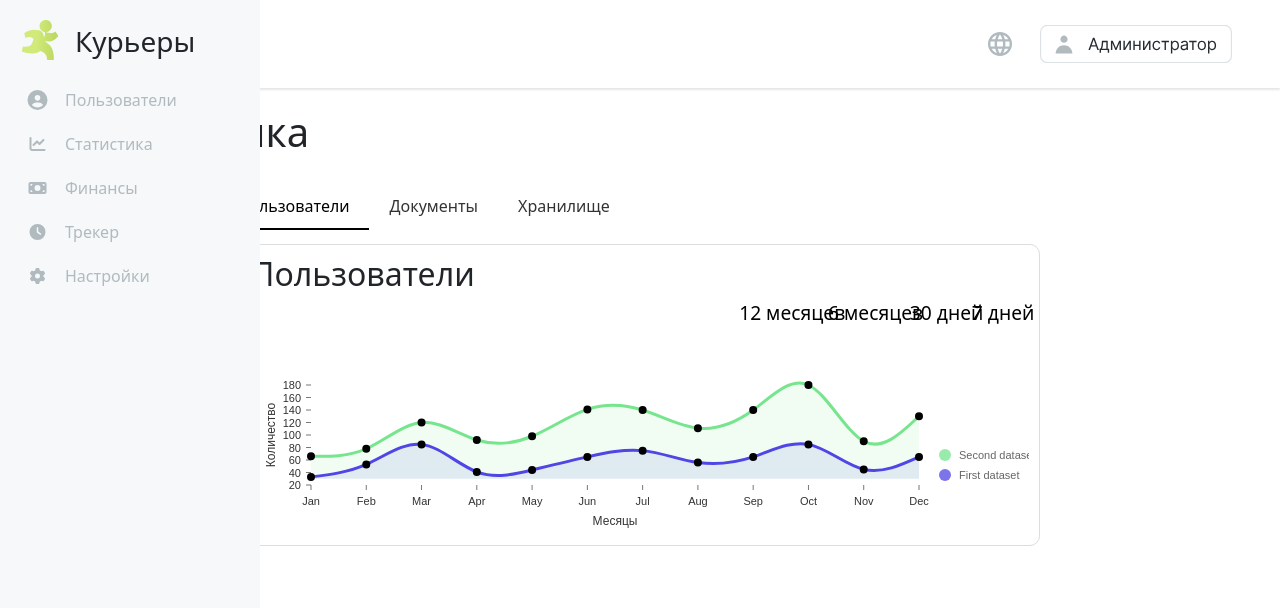
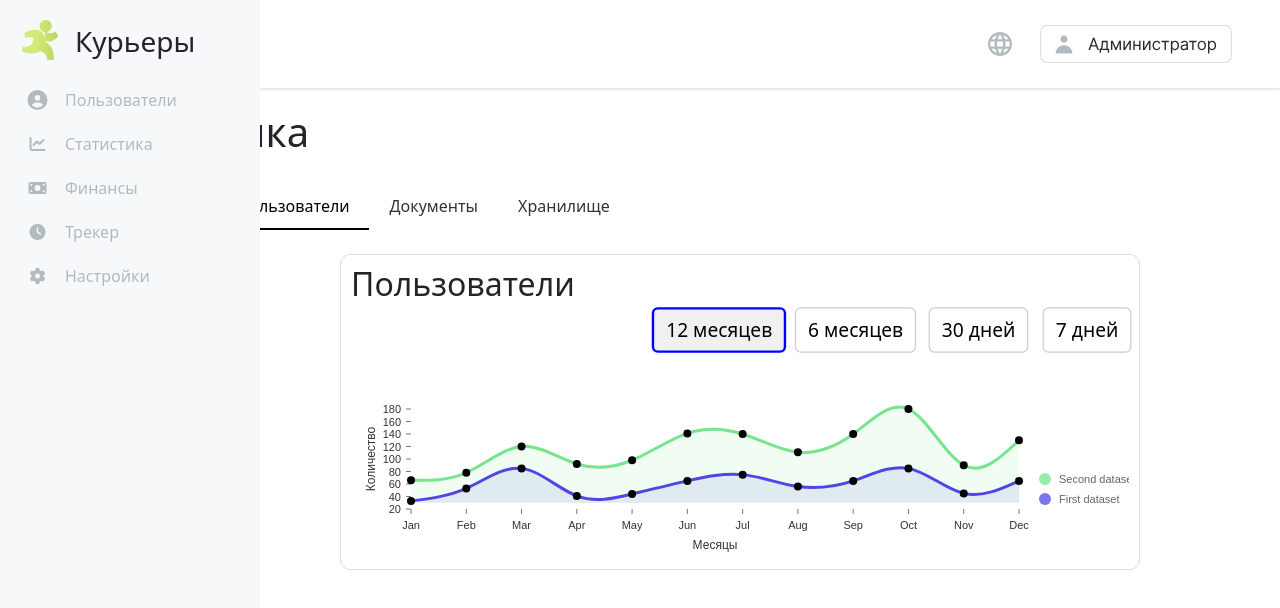
Before and after one commit to the1danie/DeliveryAppReact, a React (Vite) app: page /statistics in a window 1280 px wide. Shown: the top 608 px of the page. Built offline with nearby package versions, Linux system fonts and the light colour scheme.

Commit message:
made statistics without information

```diff
--- a/src/components/Statistics/Main/SubCategory/TopGraph.jsx
+++ b/src/components/Statistics/Main/SubCategory/TopGraph.jsx
@@ -88,18 +88,90 @@ const App = () => {
   };
 
   return (
-      <div style={{ padding: "10px", borderRadius: "10px", border: "1px solid #ddd", maxWidth: "800px", margin: "auto" }}>
+    <div
+      style={{
+        display: "flex",
+        justifyContent: "flex-start",
+        padding: "10px",
+        marginLeft: "330px",
+      }}
+    >
+      <div
+        style={{
+          padding: "10px",
+          borderRadius: "10px",
+          border: "1px solid #ddd",
+          maxWidth: "800px",
+          width: "90%", // Adjust the width as needed
+        }}
+      >
         <h2>Пользователи</h2>
-        <div style={{ display: "flex", justifyContent: "flex-end", marginBottom: "10px" }}>
-          <button onClick={() => setTimeRange("12 months")}>12 месяцев</button>
-          <button onClick={() => setTimeRange("6 месяцев")}>6 месяцев</button>
-          <button onClick={() => setTimeRange("30 дней")}>30 дней</button>
-          <button onClick={() => setTimeRange("7 дней")}>7 дней</button>
+        <div
+          style={{
+            display: "flex",
+            justifyContent: "flex-end",
+            marginBottom: "10px",
+            gap: "25px",
+          }}
+        >
+          <button
+            onClick={() => setTimeRange("12 months")}
+            style={{
+              padding: "5px 10px",
+              marginRight: "5px",
+              border:
+                timeRange === "12 months" ? "2px solid blue" : "1px solid #ccc",
+              borderRadius: "5px",
+              backgroundColor: timeRange === "12 months" ? "#f0f0f0" : "white",
+            }}
+          >
+            12 месяцев
+          </button>
+          <button
+            onClick={() => setTimeRange("6 months")}
+            style={{
+              padding: "5px 10px",
+              marginRight: "5px",
+              border:
+                timeRange === "6 months" ? "2px solid blue" : "1px solid #ccc",
+              borderRadius: "5px",
+              backgroundColor: timeRange === "6 months" ? "#f0f0f0" : "white",
+            }}
+          >
+            6 месяцев
+          </button>
+          <button
+            onClick={() => setTimeRange("30 days")}
+            style={{
+              padding: "5px 10px",
+              marginRight: "5px",
+              border:
+                timeRange === "30 days" ? "2px solid blue" : "1px solid #ccc",
+              borderRadius: "5px",
+              backgroundColor: timeRange === "30 days" ? "#f0f0f0" : "white",
+            }}
+          >
+            30 дней
+          </button>
+          <button
+            onClick={() => setTimeRange("7 days")}
+            style={{
+              padding: "5px 10px",
+              marginRight: "5px",
+              border:
+                timeRange === "7 days" ? "2px solid blue" : "1px solid #ccc",
+              borderRadius: "5px",
+              backgroundColor: timeRange === "7 days" ? "#f0f0f0" : "white",
+            }}
+          >
+            7 дней
+          </button>
         </div>
         <div style={{ height: "200px" }}>
           <MyResponsiveLine data={getData()} />
         </div>
       </div>
+    </div>
   );
 };
 
```
Also changed, not shown: 1 other file (tests, documents, lock files or other folders).
